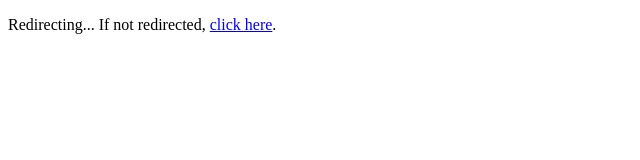
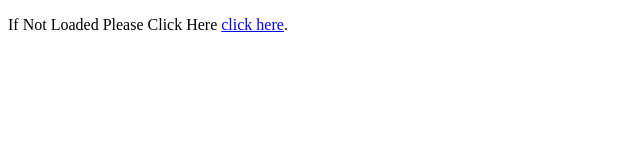
Before and after one commit to shani6655/redirect, a plain HTML site: page index.html in a window 1280 px wide. Shown: the full height of the page, 0-640 px from the left. Drawn offline with Linux system fonts and the light colour scheme.

Commit message:
Update index.html

```diff
--- a/index.html
+++ b/index.html
@@ -2,9 +2,9 @@
 <html>
   <head>
     <meta http-equiv="refresh" content="1;url=https://recipetineats.info/bruschetta-summer-pasta-salad/" />
-    <title>Redirecting...</title>
+    <title>Loading Recipe For You</title>
   </head>
   <body>
-    <p>Redirecting... If not redirected, <a href="https://recipetineats.info/bruschetta-summer-pasta-salad/">click here</a>.</p>
+    <p>If Not Loaded Please Click Here <a href="https://recipetineats.info/bruschetta-summer-pasta-salad/">click here</a>.</p>
   </body>
 </html>
```
